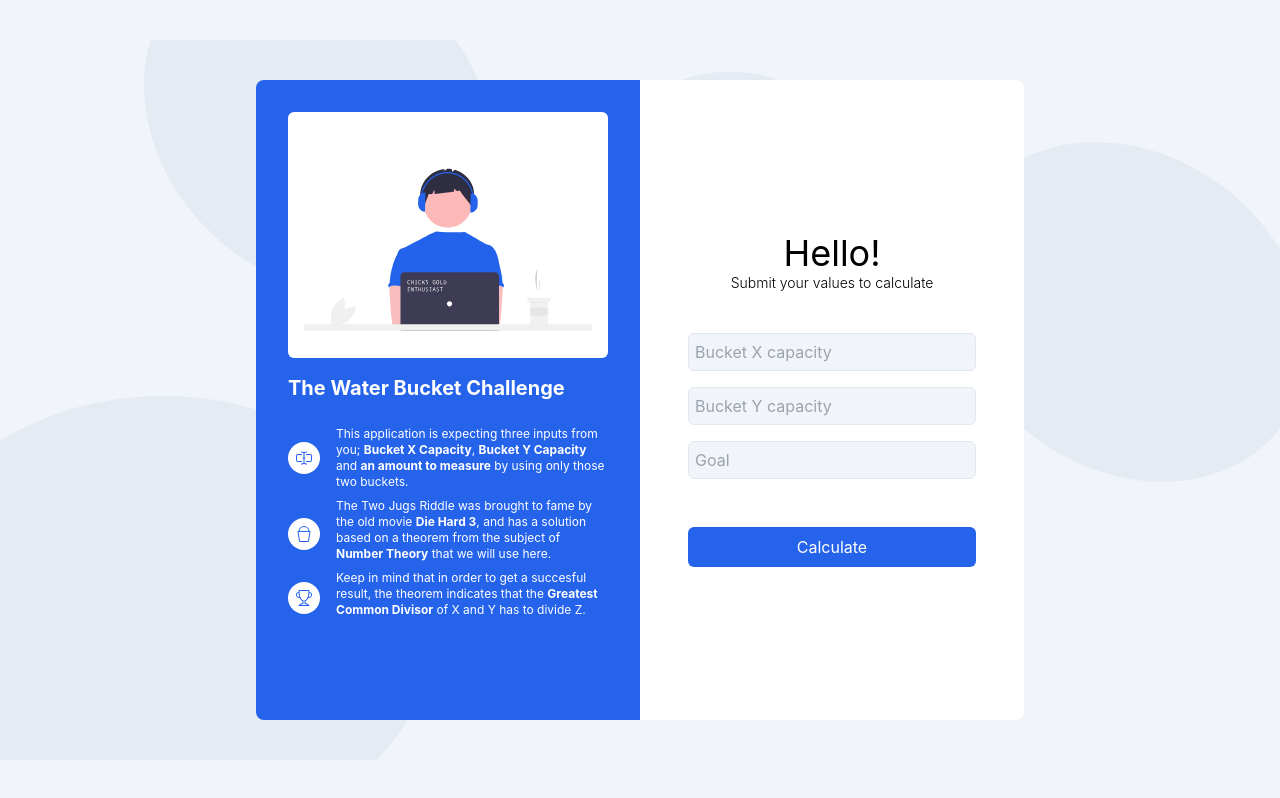
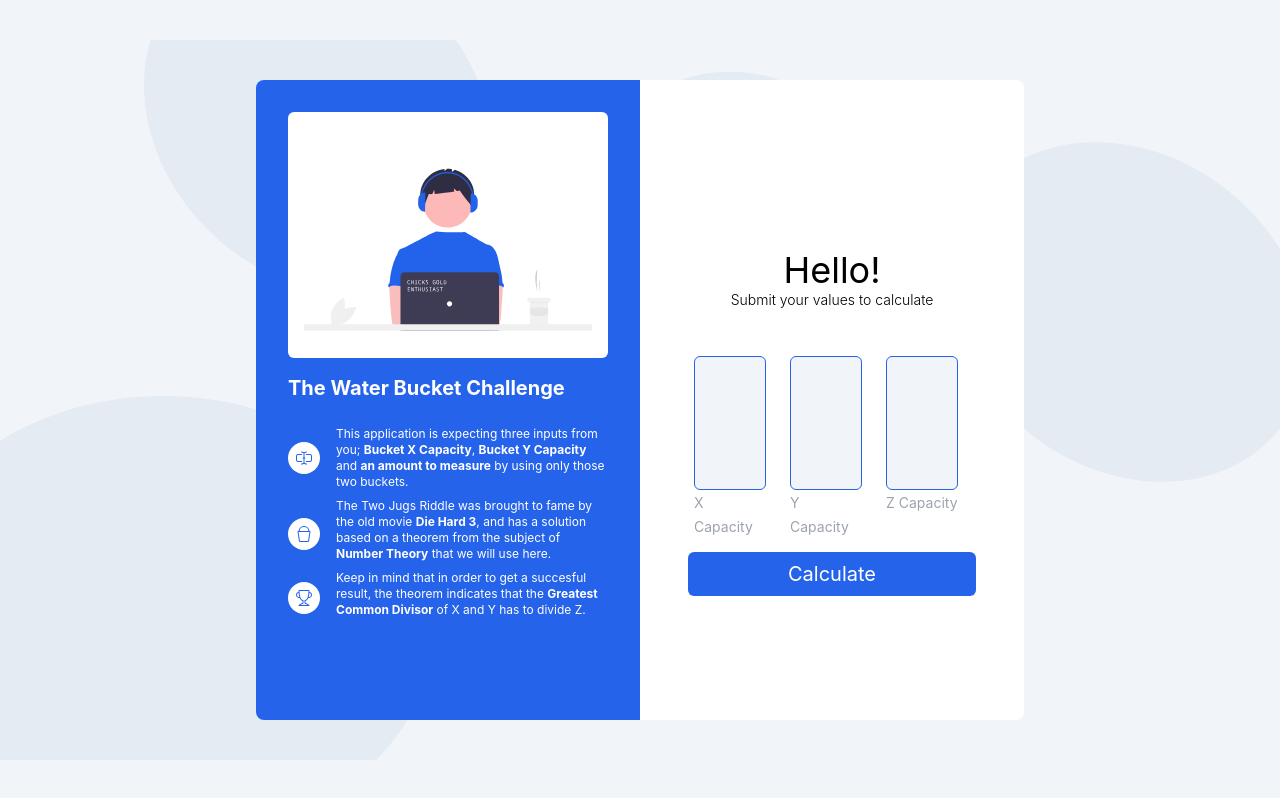
Before and after one commit to Jaydotcom27/WaterBuckets, a React (Create React App) app: page / in a window 1280 px wide. Built offline with nearby package versions, Linux system fonts and the light colour scheme.

Commit message:
added styled inputs and right side formats

```diff
--- a/src/components/BucketPair.js
+++ b/src/components/BucketPair.js
@@ -6,7 +6,7 @@ import BucketPartial from "../resources/BucketPartial.json";
 import LakeAnim from "../resources/LakeAnim.json";
 import { HiOutlineArrowNarrowRight } from "react-icons/hi";
 
-const BucketPair = ({ step, action, bucket1, bucket2 }) => {
+const BucketPair = ({ step, action, bucket1, bucket2, bucket1Capacity, bucket2Capacity }) => {
   return (
     <div>
       {action === "Fill" || action === "Dump" ? (
@@ -22,7 +22,7 @@ const BucketPair = ({ step, action, bucket1, bucket2 }) => {
                 height: 60,
               }}
             />
-            <span className="text-xl font-black text-blue-600">{bucket1}</span>
+            <span className="text-xl font-black text-blue-600">{bucket1} = {bucket1Capacity} </span>
           </div>
           <span className="flex items-center text-sm font-medium text-blue-600 ">
             {action}
@@ -39,7 +39,6 @@ const BucketPair = ({ step, action, bucket1, bucket2 }) => {
                 height: 60,
               }}
             />
-            <span className="text-xl font-black text-blue-600">{bucket2}</span>
           </div>
         </div>
       ) : (
@@ -55,7 +54,7 @@ const BucketPair = ({ step, action, bucket1, bucket2 }) => {
                 height: 60,
               }}
             />
-            <span className="text-xl font-black text-blue-600">{bucket1}</span>
+            <span className="text-xl font-black text-blue-600">{bucket1} = {bucket1Capacity}</span>
           </div>
           <span className="flex items-center text-sm font-medium text-blue-600 ">
             {action}
@@ -72,7 +71,7 @@ const BucketPair = ({ step, action, bucket1, bucket2 }) => {
                 height: 60,
               }}
             />
-            <span className="text-xl font-black text-blue-600">{bucket2}</span>
+            <span className="text-xl font-black text-blue-600">{bucket2} = {bucket2Capacity}</span>
           </div>
         </div>
       )}
--- a/src/components/BucketsForm.js
+++ b/src/components/BucketsForm.js
@@ -47,7 +47,7 @@ function BucketsForm() {
 
   return (
     <div className="flex w-3/5 h-4/5 rounded-lg z-10">
-      <div className="w-1/2 h-full bg-blue-600 rounded-l-lg flex flex-col overflow-scroll items-center">
+      <div className="w-1/2 h-full bg-blue-600 rounded-l-lg flex flex-col overflow-y-scroll items-center">
         {triggerAnim === true ? (
           <Lottie
             rendererSettings={{ preserveAspectRatio: "xMidYMid slice" }}
@@ -74,6 +74,8 @@ function BucketsForm() {
                   action={step.Action}
                   bucket1={step.Bucket1}
                   bucket2={step.Bucket2}
+                  bucket1Capacity={bucketValues.XValue}
+                  bucket2Capacity={bucketValues.YValue}
                 ></BucketPair>
               </div>
             ))}
@@ -142,37 +144,47 @@ function BucketsForm() {
         )}
       </div>
       <div className="w-1/2 bg-white rounded-r-lg flex flex-col items-center justify-center">
+        <div className="flex flex-col items-center">
           <span className="text-4xl">Hello!</span>
           <span className="text-sm font-light mb-10">
             Submit your values to calculate
           </span>
-        <form className="flex flex-col w-9/12">
+        </div>
+        <form className="flex flex-col w-9/12 h-1/4 mb-10">
+          <div className="flex h-full mb-4">
+            <div className="w-full h-full mr-3 p-1.5">
               <input
                 onChange={handleInput}
-            placeholder="Bucket X capacity"
-            className="bg-slate-100 w-full mb-4 p-1.5 border border-slate-200 rounded-md"
+                className="bg-slate-100 w-full h-full mr-3 p-1.5 border border-blue-600 rounded-md text-6xl text-center text-blue-600"
                 type="number"
                 name="XValue"
               ></input>
+              <span className=" text-sm text-gray-400 font-normal">X Capacity</span>
+            </div>
+            <div className="w-full h-full mr-3 p-1.5">
               <input
                 onChange={handleInput}
-            placeholder="Bucket Y capacity"
-            className="bg-slate-100 mb-4 p-1.5 border border-slate-200 rounded-md"
+                className="bg-slate-100 w-full h-full mr-3 p-1.5 border border-blue-600 rounded-md text-6xl text-center text-blue-600"
                 type="number"
                 name="YValue"
               ></input>
+              <span className=" text-sm text-gray-400 font-normal">Y Capacity</span>
+            </div>
+            <div className="w-full h-full mr-3 p-1.5">
               <input
                 onChange={handleInput}
-            placeholder="Goal"
-            className="bg-slate-100  p-1.5 border border-slate-200 rounded-md mb-12"
+                className="bg-slate-100 w-full h-full mr-3 p-1.5 border border-blue-600 rounded-md text-6xl text-center text-blue-600"
                 type="number"
                 name="ZValue"
               ></input>
+              <span className=" text-sm text-gray-400 font-normal">Z Capacity</span>
+            </div>
+          </div>
           {optimalSteps[0] === "Error" ? (
             <span className="my-2 text-red-500 font-medium text-sm">Detected Error: <span className="font-bold">{optimalSteps[1]}</span></span>
           ) : null}
           <div
-            className="transition ease-in-out bg-blue-600 hover:-translate-y-1 hover:scale-105 hover:bg-blue-200 hover:cursor-pointer duration-300 p-2 text-white rounded-md flex justify-center"
+            className="transition ease-in-out bg-blue-600 hover:-translate-y-1 hover:scale-105 hover:bg-blue-200 hover:cursor-pointer duration-300 p-2 text-white rounded-md flex justify-center text-xl mt-10"
             onClick={calculateOptimalSteps}
           >
             Calculate
```
Also changed, not shown: src/index.css (line endings or trailing spaces). Lines whose indentation alone changed are shown as unchanged.
